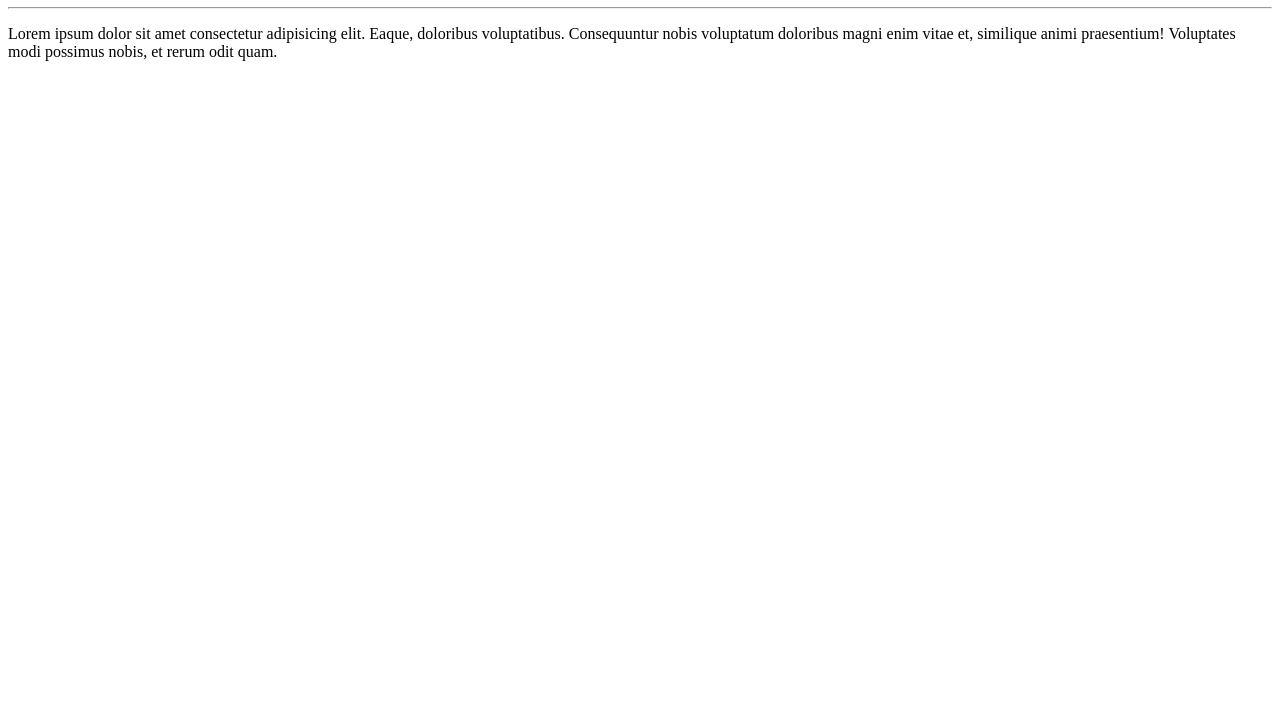
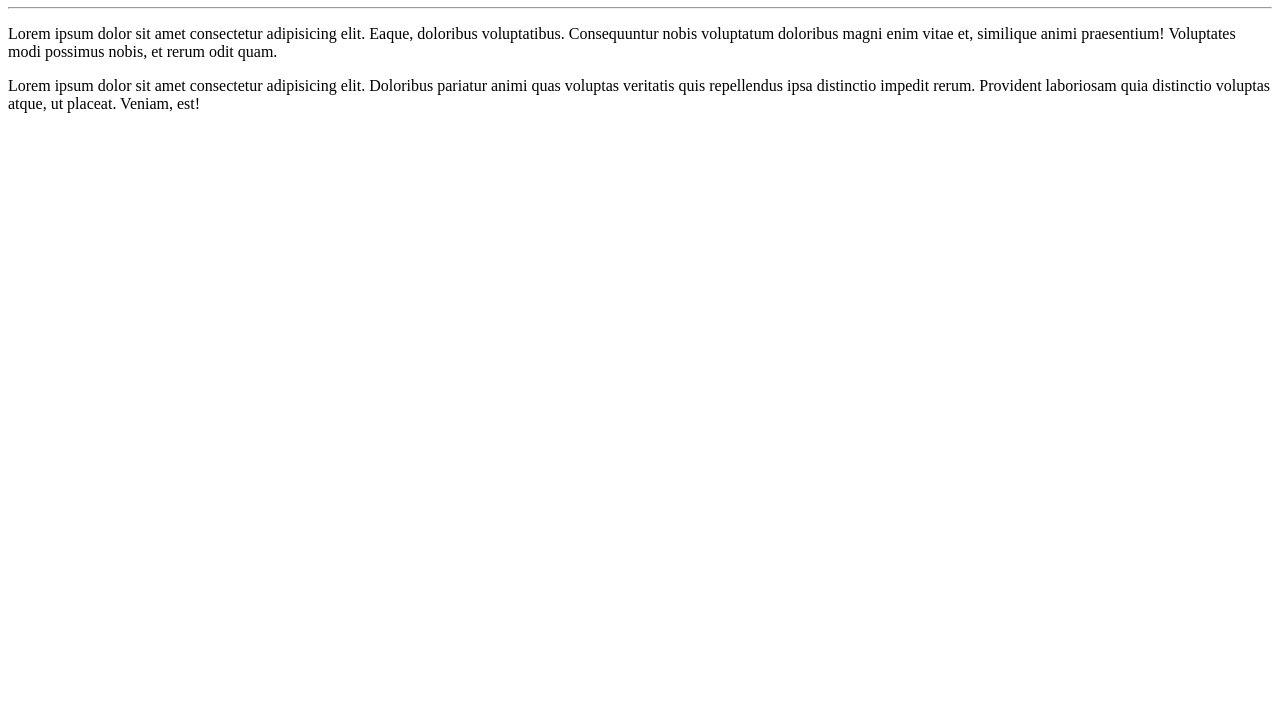
Before and after one commit to Franky03/Lanchonete, a plain HTML site: page site/index.html in a window 1280 px wide. Shown: the part 73-800 px from the top of the page. Drawn offline with Linux system fonts and the light colour scheme.

Commit message:
paragrafo adicionado

```diff
--- a/site/index.html
+++ b/site/index.html
@@ -10,5 +10,6 @@
     <h1>Lanchonete</h1>
     <hr>
     <p>Lorem ipsum dolor sit amet consectetur adipisicing elit. Eaque, doloribus voluptatibus. Consequuntur nobis voluptatum doloribus magni enim vitae et, similique animi praesentium! Voluptates modi possimus nobis, et rerum odit quam.</p>
+    <p>Lorem ipsum dolor sit amet consectetur adipisicing elit. Doloribus pariatur animi quas voluptas veritatis quis repellendus ipsa distinctio impedit rerum. Provident laboriosam quia distinctio voluptas atque, ut placeat. Veniam, est!</p>
 </body>
 </html>
```
